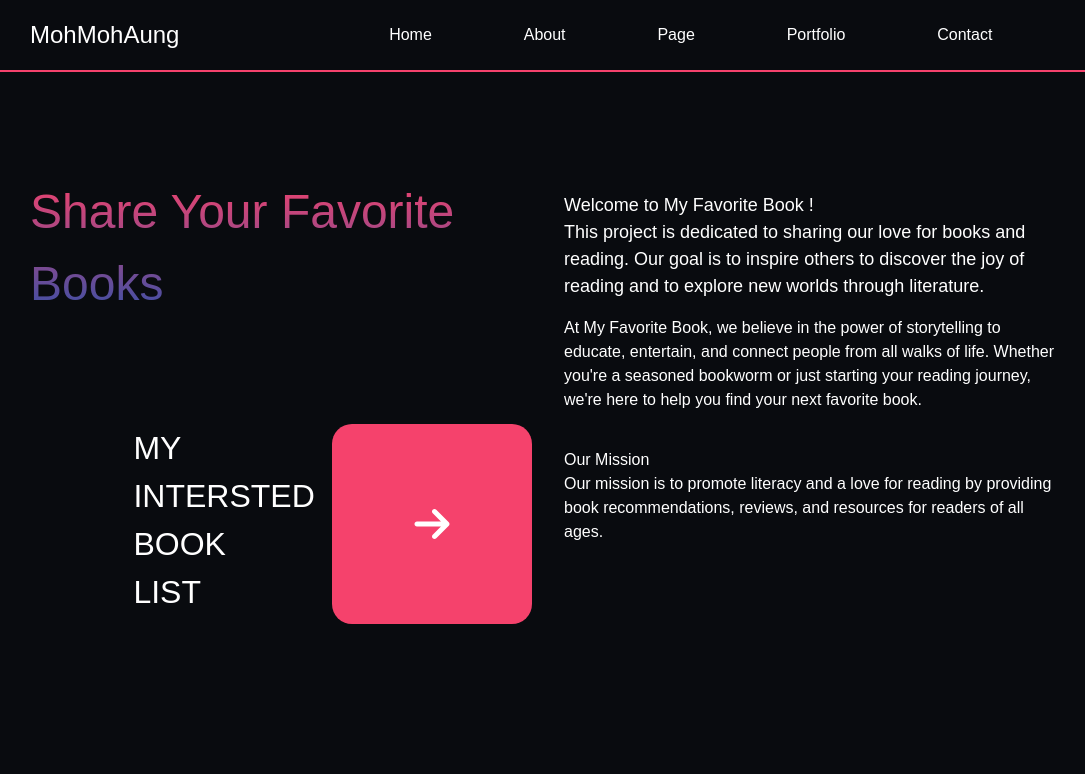
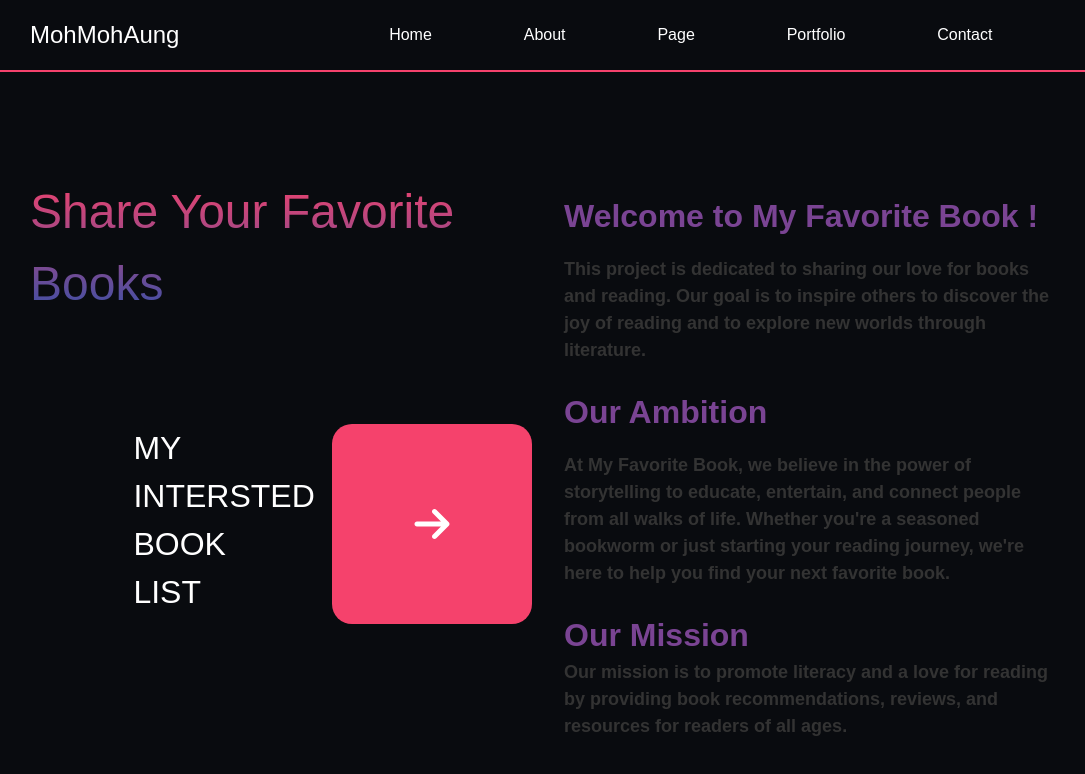
Before and after one commit to MohMohAung-devo/favorite-book, a React (Vite) app: page /about in a window 1280 px wide. Shown: the top 774 px of the page, without its empty margins (92-1177 px from the left). Built offline with nearby package versions, Linux system fonts and the light colour scheme.

Commit message:
fix-error

```diff
--- a/src/page/about/About.module.css
+++ b/src/page/about/About.module.css
@@ -74,6 +74,8 @@ h1 {
 .text {
   font-size: 18px;
   margin-bottom: 9px;
+  color: #333;
+  font-weight: 700;
 }
 
 .rightConatiner {
@@ -82,12 +84,30 @@ h1 {
 }
 
 .textRight {
-  font-size: 1.5rem;
-  font-size: 18px;
+  font-size: 2rem;
+  margin-bottom: 1rem;
+  color: #7a4493;
+  font-weight: 700;
 }
 
 .textList {
   margin-top: 1rem;
+  font-size: 18px;
+  font-weight: 700;
+  color: #333;
+}
+
+.ourText {
+  font-size: 2rem;
+  color: #7a4493;
+  font-weight: 700;
+  margin-top: 1.5rem;
+}
+
+.ourP {
+  font-size: 18px;
+  color: #333;
+  font-weight: 700;
 }
 
 @media screen and (max-width: 750px) {
--- a/src/page/about/About.tsx
+++ b/src/page/about/About.tsx
@@ -14,7 +14,7 @@ const About = () => {
               </div>
 
               <div className={classes.icons}>
-                <FaArrowRight size={40} style={{ }}/>
+                <FaArrowRight size={40} style={{}} />
               </div>
             </div>
           </div>
@@ -25,14 +25,15 @@ const About = () => {
               reading. Our goal is to inspire others to discover the joy of
               reading and to explore new worlds through literature.
             </p>
+            <h2 className={classes.ourText}>Our Ambition</h2>
             <p className={classes.textList}>
               At My Favorite Book, we believe in the power of storytelling to
               educate, entertain, and connect people from all walks of life.
               Whether you're a seasoned bookworm or just starting your reading
               journey, we're here to help you find your next favorite book.
             </p>
-            <h2 className="mt-9">Our Mission</h2>
-            <p>
+            <h2 className={classes.ourText}>Our Mission</h2>
+            <p className={classes.ourP}>
               Our mission is to promote literacy and a love for reading by
               providing book recommendations, reviews, and resources for readers
               of all ages.
--- a/src/page/home/Home.tsx
+++ b/src/page/home/Home.tsx
@@ -3,11 +3,10 @@ import Photo1 from "../../../public/photo.jpg";
 import Photo2 from "../../../public/photo2.png";
 import Photo3 from "../../../public/photo3.jpg";
 import Photo4 from "../../../public/Photo4.jpg";
-import { motion } from "framer-motion";
 import { useState } from "react";
 
 const Home = () => {
-  const [hoveredIndex, setHoveredIndex] = useState(null);
+  const [hoveredIndex, setHoveredIndex] = useState<number | null>(null);
   const [selectedImage, setSelectedImage] = useState(0);
   // const [activeColor, setActiveColor] = useState(false);
   const bookList = [
@@ -39,7 +38,7 @@ const Home = () => {
 
   const handleHover = (index: number) => {
     setHoveredIndex(index);
-    console.log(setSelectedImage);
+    setSelectedImage(index);
   };
 
   return (
```
